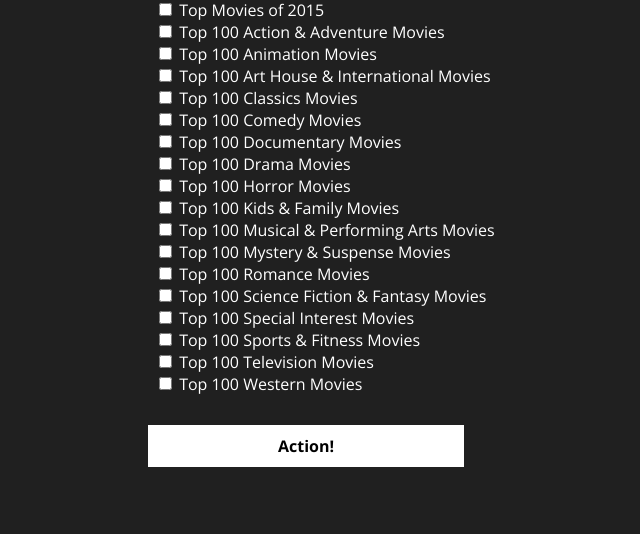
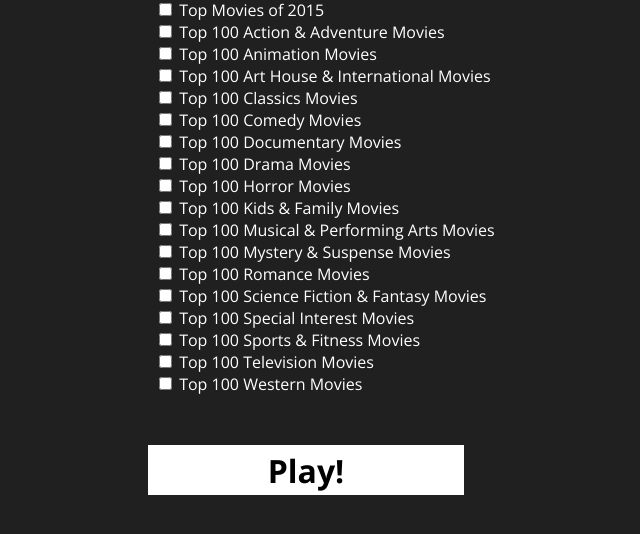
Before and after one commit to mosegontar/MovieGame, a Flask app: page / in a window 1280 px wide. Shown: the part 162-696 px from the top of the page, without its empty margins (334-974 px from the left). Run offline with Flask 2, Linux system fonts and the light colour scheme.

Commit message:
Fix tomatopicker.get_cast() to get actor names from c.span['title'] rather than c.text: RT truncates long after names (e.g., 'Philip Seymour Hoffm...'), but the span['title'] contains full name

```diff
--- a/static/style.css
+++ b/static/style.css
@@ -12,22 +12,27 @@ li {list-style-type: none;}
 
 div.strikes li {display: inline;}
 
-#genreSubmit {margin-left: 25%; margin-top: 30px; width: 50%;}
+#genreSubmit {margin-left: 25%; margin-top: 50px; height: 50px; width: 50%;}
 
 input[type=submit] {width: 25%;
-                    padding: 10px 20px;
+                    hieght: 10px;
                     background: white;
                     color: black;
                     font-family: "Open Sans";
                     font-weight: 700;
-                    font-size: 1em;
+                    font-size: 2em;
                     border: 1px;}
 
+
 input[type=submit]:hover {
-    background: #FFD700;
+    width: 25%;
+    padding: 10px;
+    height: 20px;
+    background-color: #FFD700;
+    line-height: 1px;
 }
 
-input:focus {outline-width: 0; text-align: center; font-family: "Open Sans"; font-size: 2em;}
+input:focus {outline-width: 0; text-align: center; font-family: "Open Sans"; font-weight: 700; font-size: 2em;}
 
 .game {margin: -20px auto;
        width: 50%;
--- a/templates/start.html
+++ b/templates/start.html
@@ -16,7 +16,7 @@
 
             </ul>
 
-                <input id="genreSubmit" type="submit" name="submit" value='Action!' />
+                <input id="genreSubmit" type="submit" name="submit" value='Play!' />
 
         </form>
 
--- a/tomatopicker.py
+++ b/tomatopicker.py
@@ -61,7 +61,9 @@ def get_cast(movie_url):
     # and the actor's URL as the value
     cast = {}
     for c in cast_links:
-        cast[c.text.lower().strip()] = c['href']
+        if c.span:
+            name = c.span['title']
+            cast[name.lower().strip()] = c['href']
 
     return cast
 
```
Also changed, not shown: 10 other files.
